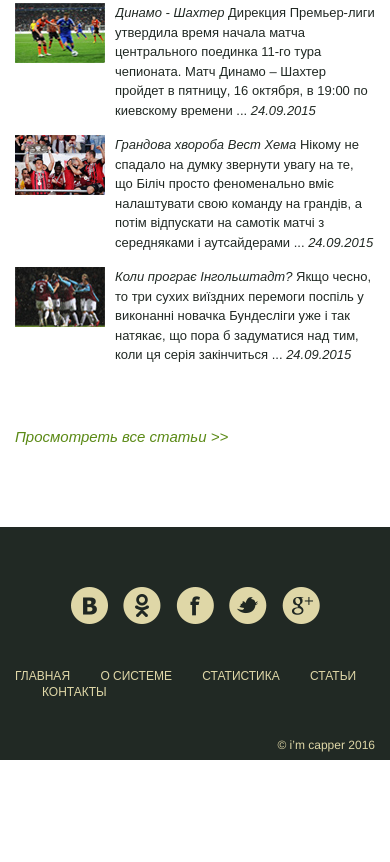
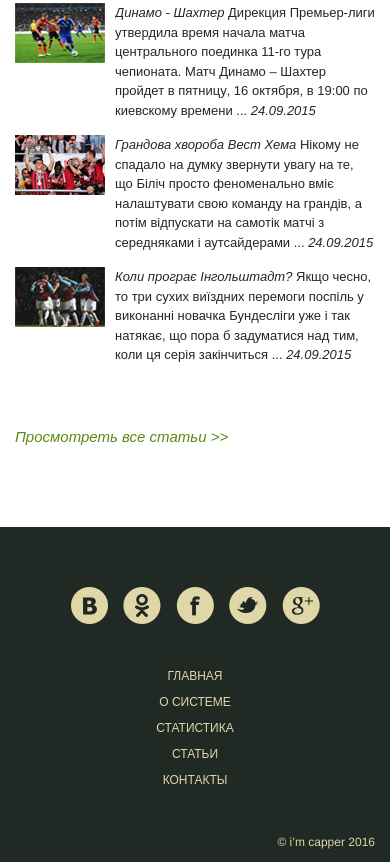
Before and after one commit to menim/capper-bets-layout, a website: page index.html in a window 390 px wide. Shown: the part 2203-3065 px from the top of the page. Before the commit the page ends 2963 px from the top, so only its background shows below. Drawn offline with nearby package versions, Linux system fonts and the light colour scheme; files that its build step writes are made by us from their sources.

Commit message:
add responsive to footer on xs breakpoint

```diff
--- a/sass/layouts/_footer.scss
+++ b/sass/layouts/_footer.scss
@@ -5,6 +5,10 @@
 
   @include respond-below(md) {
     margin-top: 80px;
+  }
+
+  @include respond-below(xs) {
+    height: auto;
   }
 
   >div {
--- a/sass/modules/_copyright.scss
+++ b/sass/modules/_copyright.scss
@@ -6,4 +6,8 @@
   @include respond-below(sm) {
     margin-top: 36px;
   }
+
+  @include respond-below(xs) {
+    margin-bottom: 12px;
+  }
 }
--- a/sass/modules/_secondary-menu.scss
+++ b/sass/modules/_secondary-menu.scss
@@ -2,11 +2,23 @@
   display: inline-block;
   font-size: 12px;
   text-transform: uppercase;
+
+  @include respond-below(xs) {
+    display: block;
+  }
 }
 
 .secondary-menu--item {
   color: $sapling;
   margin-left: 27px;
+
+  @include respond-below(xs) {
+    display: block;
+    margin-bottom: 10px;
+    margin-left: 0;
+    text-align: center;
+    width: 100%;
+  }
 
   &:first-child {
     margin-left: 0;
```
